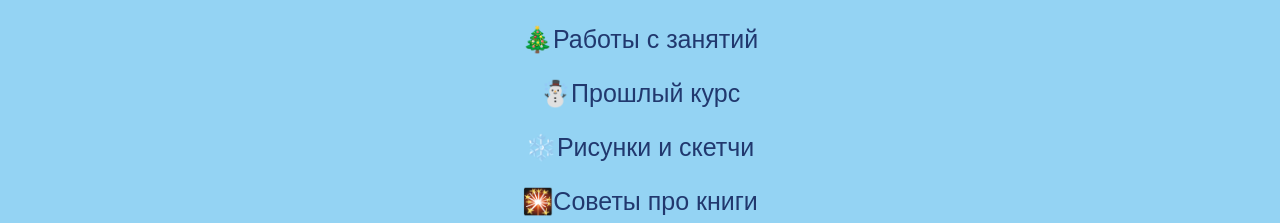
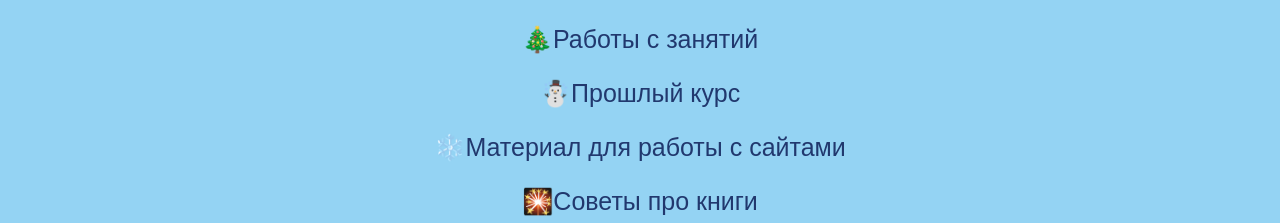
Before and after one commit to dlugosh/annapirogova.github.io, a plain HTML site: page index.html in a window 1280 px wide. Shown: the part 1160-1383 px from the top of the page. Drawn offline with Linux system fonts and the light colour scheme.

Commit message:
Update index.html

```diff
--- a/index.html
+++ b/index.html
@@ -22,7 +22,7 @@
       <h1>Содержание<br/> сайта</h1>
       <p>🎄Работы с занятий</p>
       <p>☃️Прошлый курс</p>
-      <p>❄️Рисунки и скетчи</p>
+      <p>❄️Материал для работы с сайтами</p>
       <p>🎇Советы про книги</p>
       <img src="https://cdni.iconscout.com/illustration/premium/thumb/laptop-with-profile-3178509-2670451.png" width="830px" height="550px"/>
     </main>
```
